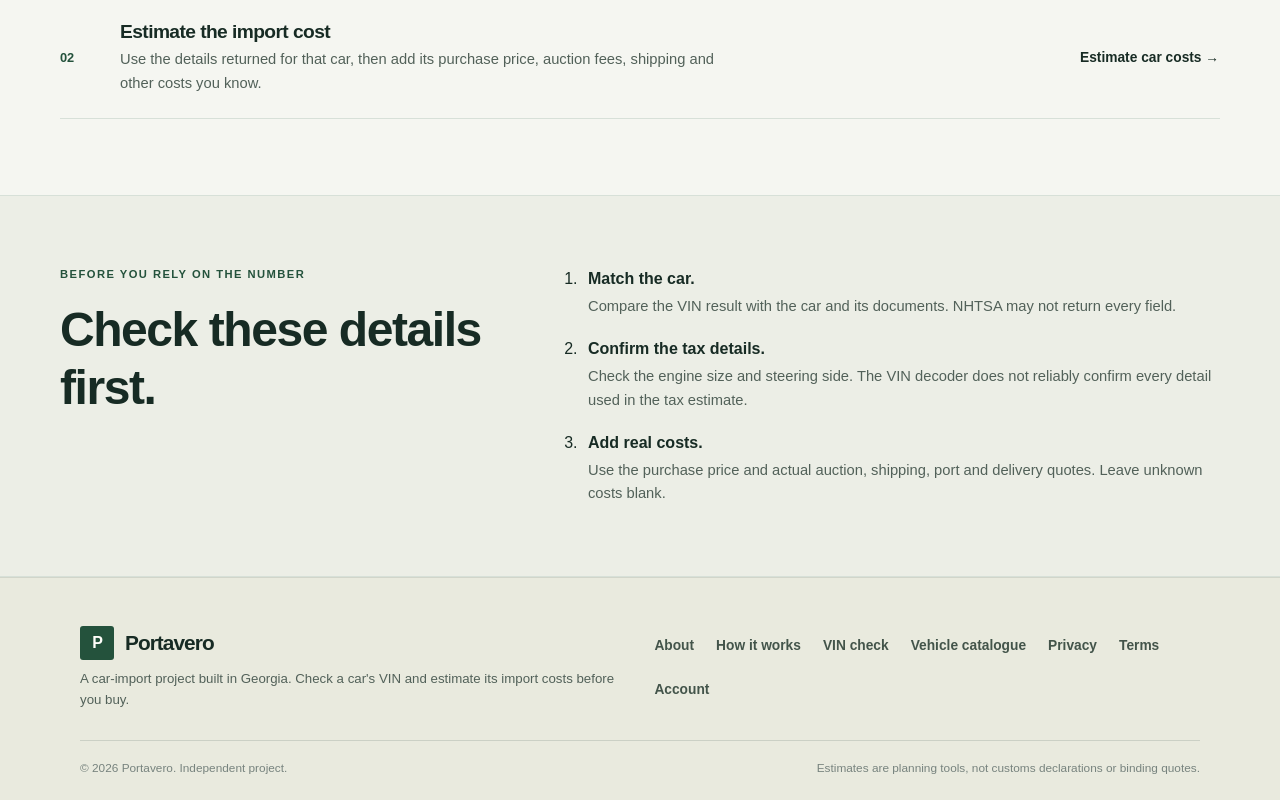
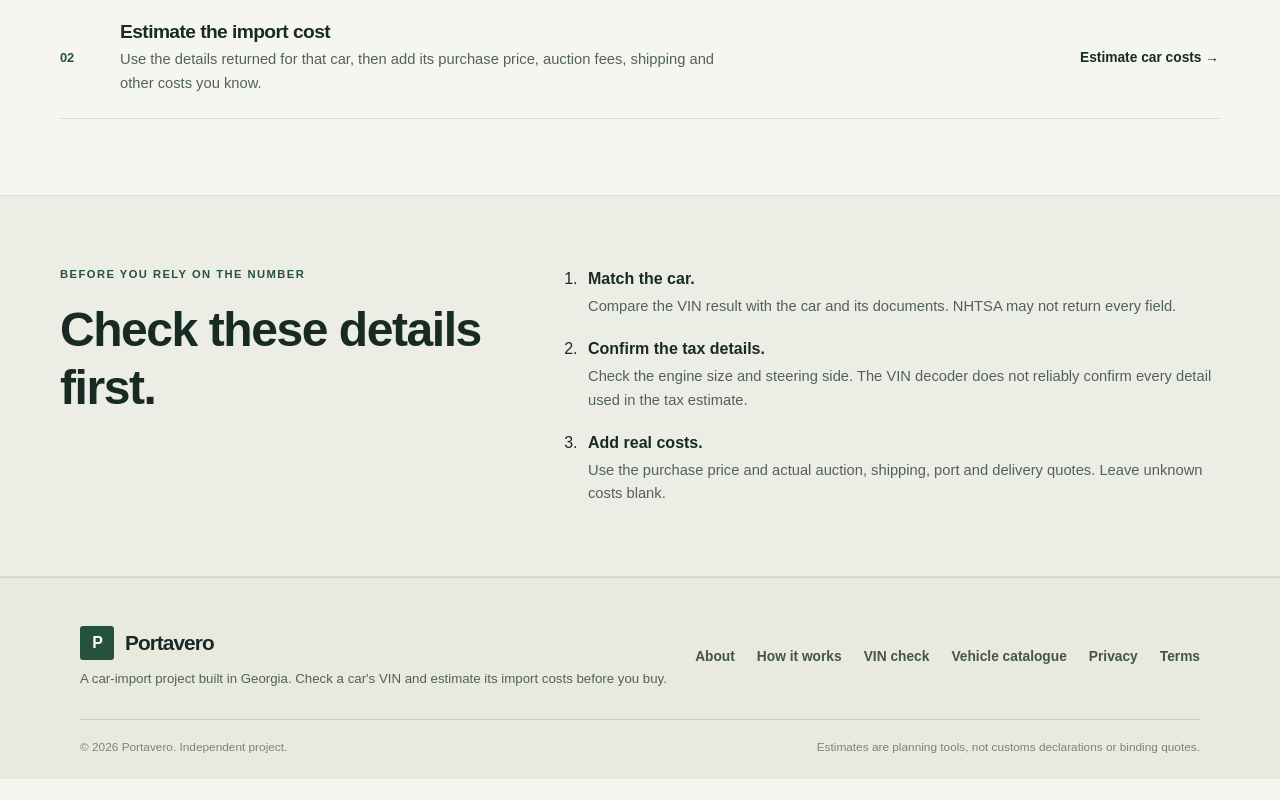
Before and after one commit to GIORGIO2032Q4E/portavero, a Next.js app: page / in a window 1280 px wide. Shown: the part 1203-2003 px from the top of the page. After the commit the page ends 1982 px from the top, so only its background shows below. Built offline with nearby package versions, Linux system fonts and the light colour scheme; no server answers.

Commit message:
Keep layout.tsx car-import focused

```diff
--- a/src/app/layout.tsx
+++ b/src/app/layout.tsx
@@ -53,7 +53,6 @@ export default function RootLayout({ children }: Readonly<{ children: React.Reac
               <Link href="/vehicles">Vehicle catalogue</Link>
               <Link href="/privacy-policy">Privacy</Link>
               <Link href="/terms">Terms</Link>
-              <Link href="/account">Account</Link>
             </div>
           </div>
           <div className="footer-bottom">
```
